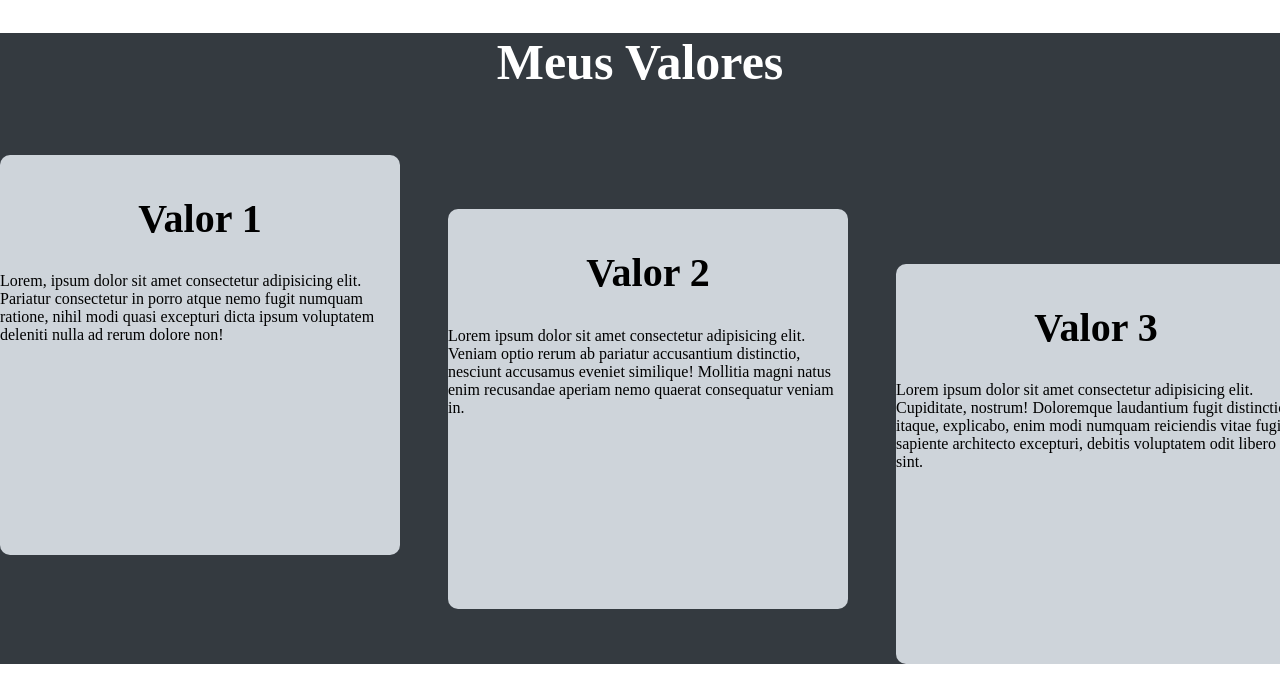
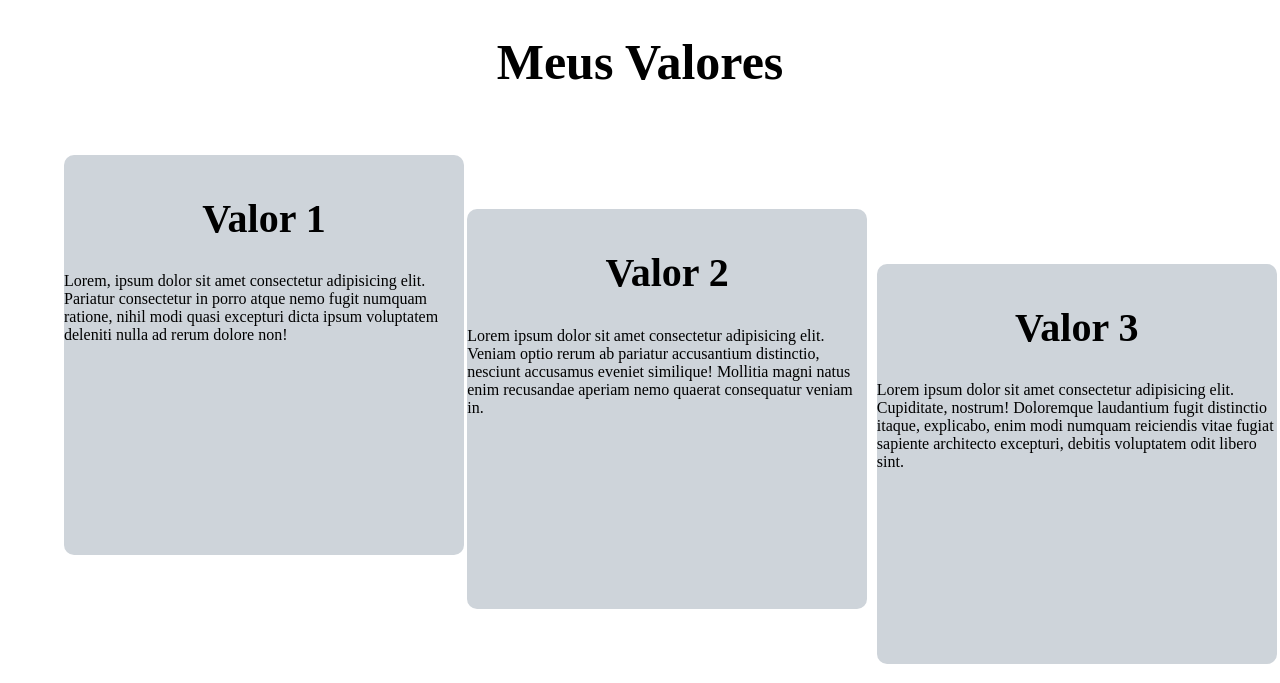
Before and after one commit to llucasbonfim/projeto-individual, a website: page site/public/valores.html in a window 1280 px wide. Shown: the part 117-800 px from the top of the page. Drawn offline with Linux system fonts and the light colour scheme.

Commit message:
atualizando valores css

```diff
--- a/site/public/css/valores.css
+++ b/site/public/css/valores.css
@@ -30,10 +30,6 @@ header ul a li {
     color: black;
 }
 
-.geral {
-    background-color: #343A40;
-}
-
 .banner {
     margin-top: 2%;
     display: flex;
@@ -43,7 +39,6 @@ header ul a li {
 
 .banner h1 {
     font-size: 50px;
-    color: white;
 }
 
 .valores h2 {
@@ -53,6 +48,7 @@ header ul a li {
 
 .valor1 {
     margin-top: 5%;
+    margin-left: 5%;
     display: flex;
     justify-content: flex-start;
     align-items: center;
@@ -65,7 +61,7 @@ header ul a li {
 
 .valor2 {
     margin-top: -27%;
-    margin-left: 35%;
+    margin-left: 36.5%;
     display: flex;
     justify-content: flex-start;
     align-items: center;
@@ -78,7 +74,7 @@ header ul a li {
 
 .valor3 {
     margin-top: -27%;
-    margin-left: 70%;
+    margin-left: 68.5%;
     display: flex;
     justify-content: flex-start;
     align-items: center;
```
